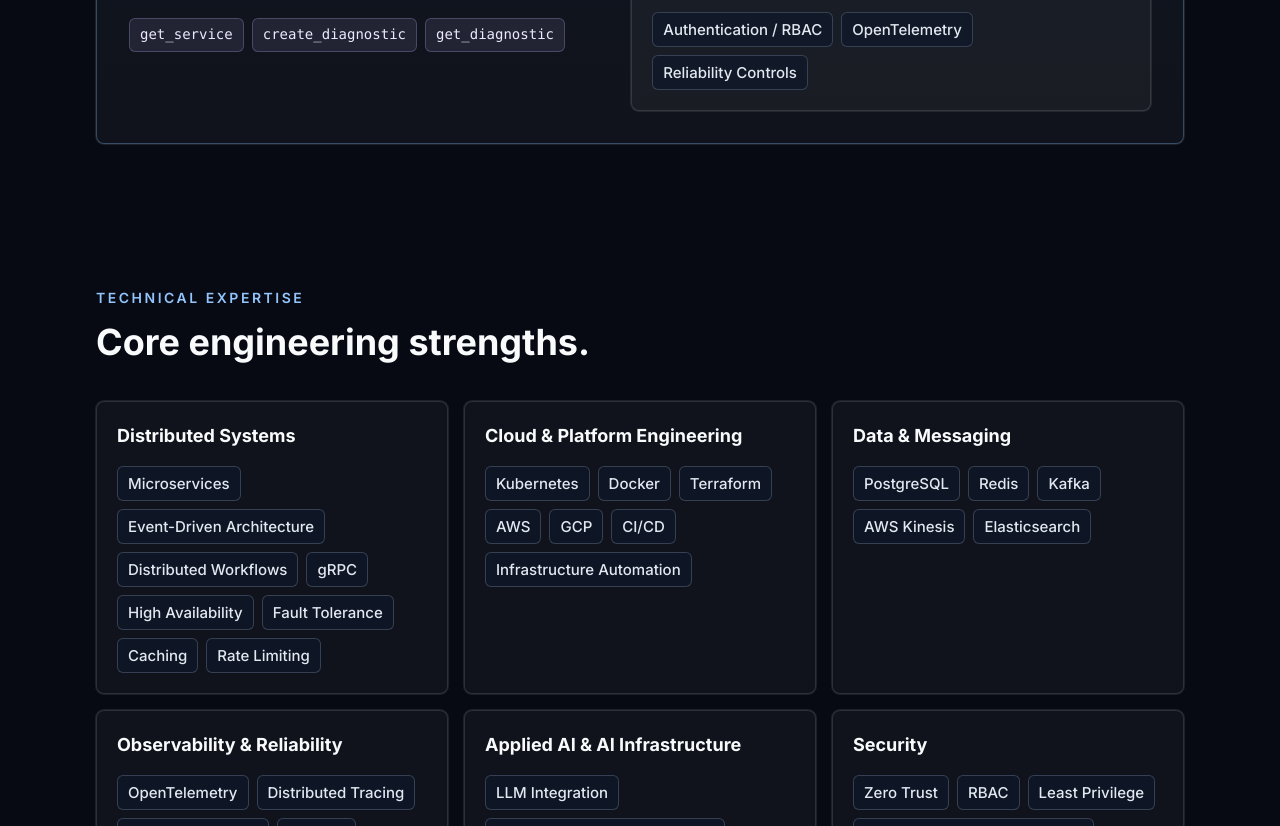
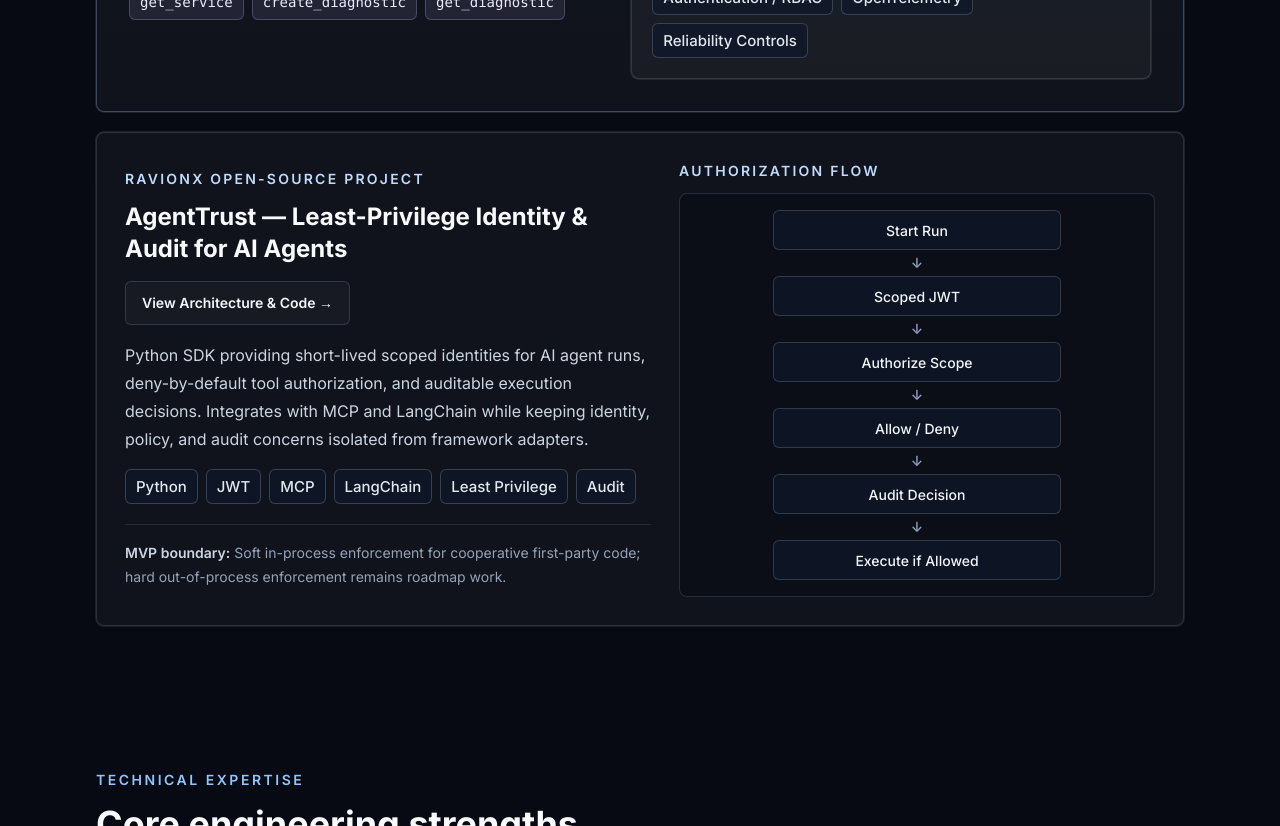
Before and after one commit to rvarkali/engineering-portfolio, a Next.js app: page / in a window 1280 px wide. Shown: the part 2100-2926 px from the top of the page. Built offline with nearby package versions, Linux system fonts and the light colour scheme.

Commit message:
added agent trust

```diff
--- a/src/components/HomeSections.tsx
+++ b/src/components/HomeSections.tsx
@@ -129,33 +129,60 @@
   );
 }
 
+function AgentTrustFlow({ steps }: { steps: string[] }) {
+  return (
+    <div
+      aria-label="AgentTrust authorization flow: Start Run, Scoped JWT, Authorize Scope, Allow or Deny, Audit Decision, Execute if Allowed"
+      className="rounded-lg border border-slate-500/30 bg-ink-950/45 p-3 sm:p-4"
+    >
+      <div className="flex flex-col items-center gap-1.5">
+        {steps.map((step, index) => (
+          <div className="flex w-full flex-col items-center gap-1.5" key={step}>
+            <div className="flex min-h-10 w-full max-w-64 items-center justify-center rounded-md border border-slate-500/40 bg-slate-900/70 px-3 py-2 text-center text-sm font-medium leading-[1.25] text-slate-100 sm:max-w-72">
+              {step}
+            </div>
+            {index < steps.length - 1 ? (
+              <span
+                aria-hidden="true"
+                className="text-sm font-semibold leading-none text-blue-200/70"
+              >
+                ↓
+              </span>
+            ) : null}
+          </div>
+        ))}
+      </div>
+    </div>
+  );
+}
+
 export function FeaturedEngineeringSection() {
-  const [project] = featuredProjects;
+  const [cloudOpsProject, agentTrustProject] = featuredProjects;
 
   return (
     <Section
       id="featured-engineering"
       eyebrow="Featured Engineering"
       title="Distributed platform reference architecture."
-      description="The primary portfolio artifact is a public reference architecture that connects implementation detail with distributed systems, reliability, security, observability, and applied AI integration."
+      description="The primary portfolio artifact remains a public distributed systems reference architecture, with a second SDK project showing applied AI security and framework integration."
     >
       <article className="rounded-lg border border-blue-300/30 bg-[linear-gradient(180deg,rgba(96,165,250,0.09),rgba(255,255,255,0.04))] p-4 shadow-soft-border sm:p-7 lg:p-8">
         <div className="grid gap-6 lg:grid-cols-[0.95fr_1.05fr] lg:items-start lg:gap-8">
           <div>
             <div className="flex flex-wrap items-start justify-between gap-4">
               <div>
-                <p className={metadataLabel}>{project.status}</p>
+                <p className={metadataLabel}>{cloudOpsProject.status}</p>
                 <h3 className="mt-3 text-2xl font-[620] leading-tight text-slate-50 sm:text-3xl">
-                  {project.title}
+                  {cloudOpsProject.title}
                 </h3>
               </div>
-              <LinkButton href={project.href}>View Architecture & Code →</LinkButton>
+              <LinkButton href={cloudOpsProject.href}>View Architecture & Code →</LinkButton>
             </div>
             <p className="mt-4 text-base leading-7 text-slate-300 sm:mt-5 sm:leading-8">
-              {project.description}
+              {cloudOpsProject.description}
             </p>
             <div className="mt-5 flex flex-wrap gap-1.5 sm:mt-6 sm:gap-2">
-              {project.highlights.map((highlight) => (
+              {cloudOpsProject.highlights.map((highlight) => (
                 <span className={chip} key={highlight}>
                   {highlight}
                 </span>
@@ -167,7 +194,7 @@
                 MCP exposes selected diagnostic and service capabilities to AI clients.
               </p>
               <div className="mt-3 flex flex-wrap gap-1.5 sm:gap-2">
-                {project.mcp.map((tool) => (
+                {cloudOpsProject.mcp?.map((tool) => (
                   <code className={codeChip} key={tool}>
                     {tool}
                   </code>
@@ -178,6 +205,47 @@
           <ArchitectureVisualization />
         </div>
       </article>
+      {agentTrustProject ? (
+        <article className={`${cardSurface} mt-4 p-4 sm:mt-5 sm:p-6 lg:p-7`}>
+          <div className="grid gap-5 lg:grid-cols-[1.05fr_0.95fr] lg:items-center lg:gap-7">
+            <div>
+              <div className="flex flex-wrap items-start justify-between gap-4">
+                <div>
+                  <p className={metadataLabel}>{agentTrustProject.status}</p>
+                  <h3 className="mt-3 text-xl font-[620] leading-tight text-slate-50 sm:text-2xl">
+                    {agentTrustProject.title}
+                  </h3>
+                </div>
+                <LinkButton href={agentTrustProject.href} newTab>
+                  View Architecture & Code →
+                </LinkButton>
+              </div>
+              <p className="mt-4 text-sm leading-6 text-slate-300 sm:text-base sm:leading-7">
+                {agentTrustProject.description}
+              </p>
+              <div className="mt-4 flex flex-wrap gap-1.5 sm:gap-2">
+                {agentTrustProject.highlights.map((highlight) => (
+                  <span className={chip} key={highlight}>
+                    {highlight}
+                  </span>
+                ))}
+              </div>
+              <p className="mt-5 border-t border-white/10 pt-4 text-sm leading-6 text-slate-400">
+                <span className="font-semibold text-slate-300">MVP boundary:</span>{" "}
+                {agentTrustProject.boundary}
+              </p>
+            </div>
+            {agentTrustProject.trustFlow ? (
+              <div className="flex flex-col justify-center">
+                <p className={metadataLabel}>Authorization flow</p>
+                <div className="mt-3">
+                  <AgentTrustFlow steps={agentTrustProject.trustFlow} />
+                </div>
+              </div>
+            ) : null}
+          </div>
+        </article>
+      ) : null}
     </Section>
   );
 }
--- a/src/data/projects.ts
+++ b/src/data/projects.ts
@@ -1,5 +1,6 @@
 export const repositoryLinks = {
-  cloudOpsPlatform: "https://github.com/rvarkali/grpc-microservices-reference"
+  cloudOpsPlatform: "https://github.com/rvarkali/grpc-microservices-reference",
+  agentTrust: "https://github.com/ravionxgroup/agenttrust"
 };
 
 export const featuredProjects = [
@@ -20,5 +21,23 @@
     ],
     mcp: ["get_service", "create_diagnostic", "get_diagnostic"],
     href: repositoryLinks.cloudOpsPlatform
+  },
+  {
+    title: "AgentTrust — Least-Privilege Identity & Audit for AI Agents",
+    status: "RavionX open-source project",
+    description:
+      "Python SDK providing short-lived scoped identities for AI agent runs, deny-by-default tool authorization, and auditable execution decisions. Integrates with MCP and LangChain while keeping identity, policy, and audit concerns isolated from framework adapters.",
+    highlights: ["Python", "JWT", "MCP", "LangChain", "Least Privilege", "Audit"],
+    trustFlow: [
+      "Start Run",
+      "Scoped JWT",
+      "Authorize Scope",
+      "Allow / Deny",
+      "Audit Decision",
+      "Execute if Allowed"
+    ],
+    boundary:
+      "Soft in-process enforcement for cooperative first-party code; hard out-of-process enforcement remains roadmap work.",
+    href: repositoryLinks.agentTrust
   }
 ];
```
